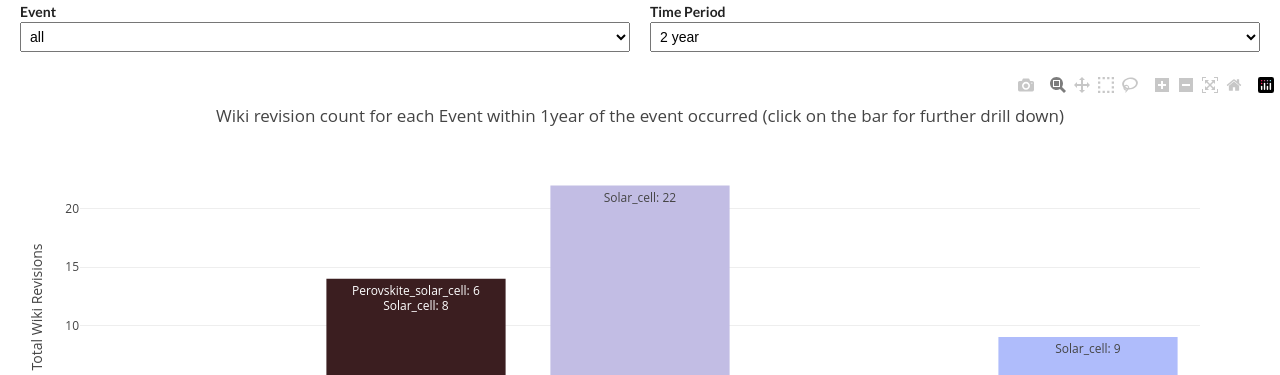
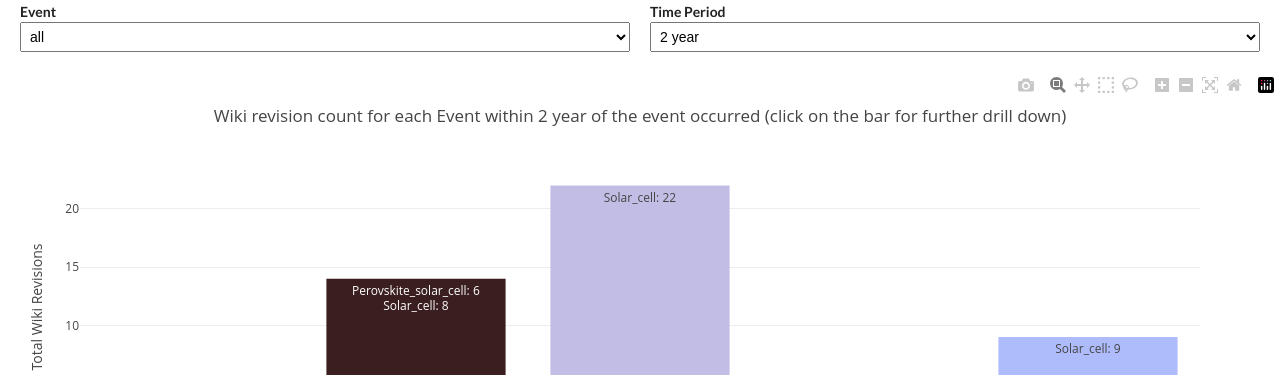
Before and after one commit to ddhacks007/EventRevisionAnalyzer, a Django app: page /event/dashboard in a window 1280 px wide. Shown: the part 169-544 px from the top of the page. Run offline with Django 5.2, Linux system fonts and the light colour scheme; data comes from the database, SQL or seed files in the repository; some libraries are stand-ins or nearby versions.

Commit message:
cosmetic changes

```diff
--- a/pages/templates/Dashboard.html
+++ b/pages/templates/Dashboard.html
@@ -71,7 +71,8 @@
         var searchParams = new URLSearchParams(window.location.search);
 
         var timeperiod = searchParams.get('timeperiod');
-        createBarChart(eventTitleCount,(timeperiod ===null || timeperiod == 'all')?'1year': timeperiod);
+
+        createBarChart(eventTitleCount, (timeperiod ===null)?filters['timeperiod'][0]: timeperiod);
         addOptions('timeperiod', filters['timeperiod']);
         addOptions('event', filters['event']);
 
```
